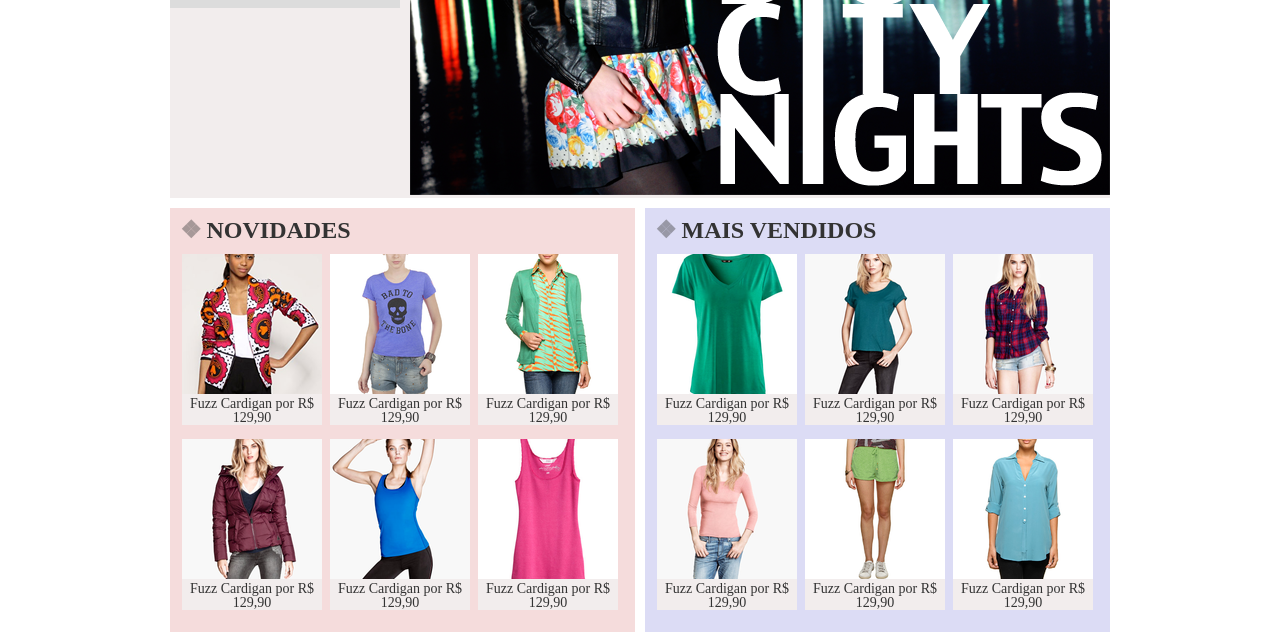
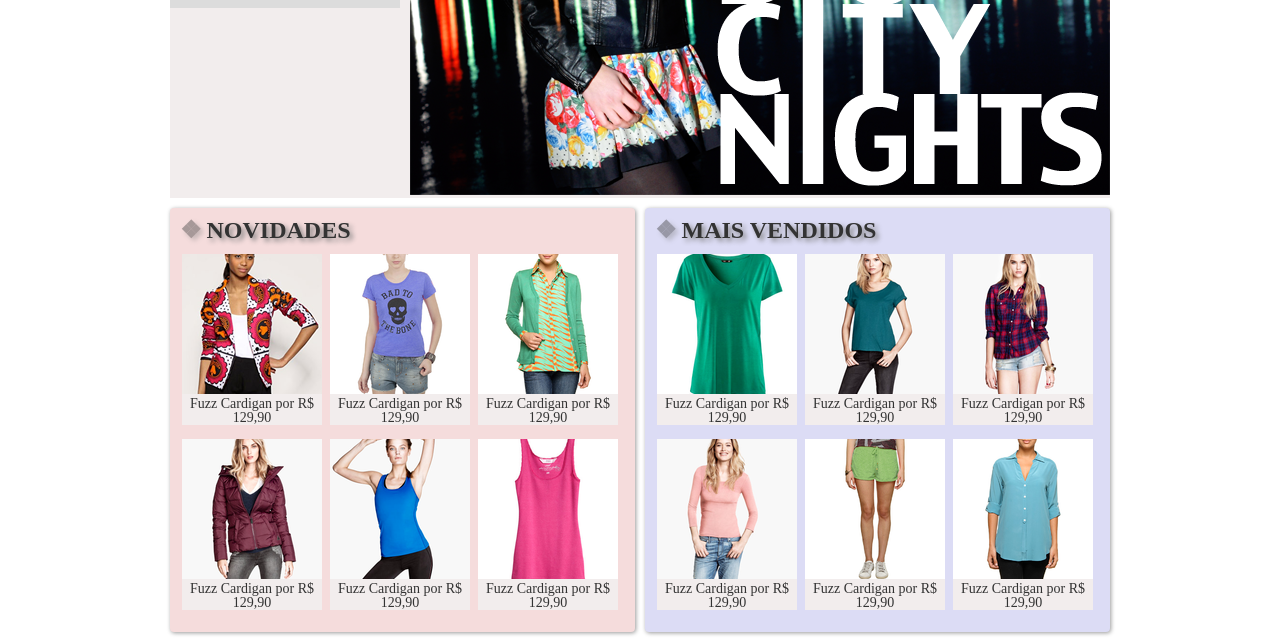
Before and after one commit to oseias-silva-magalhaes-1990/JavaScript-HTML-CSS, a plain HTML site: page mirrorfashion/index.html in a window 1280 px wide. Shown: the part 393-1032 px from the top of the page. Drawn offline with Linux system fonts and the light colour scheme.

Commit message:
mirrorfashion

```diff
--- a/mirrorfashion/css/estilos.css
+++ b/mirrorfashion/css/estilos.css
@@ -52,11 +52,11 @@ h1+p{
 
 /*p::first-line{
 	font-variant: small-caps;
-}*/
+}
 
 :not(p)+p::first-line{
 	font-variant:	small-caps;
-}
+}*/
 
 #rodape{
 	color #777;
@@ -193,6 +193,8 @@ header{
 	margin: 10px 0;
 	padding: 10px;
 	width: 445px;
+	border-radius: 4px;
+	box-shadow: 1px 1px 4px #999;
 }
 
 .painel li{
@@ -208,6 +210,7 @@ header{
 	font-size: 24px;
 	font-weight: bold;
 	text-transform: uppercase;
+	text-shadow: 3px 3px 5px gray;
 
 	margin-bottom: 10px;
 }
```
Also changed, not shown: 4 other files.
